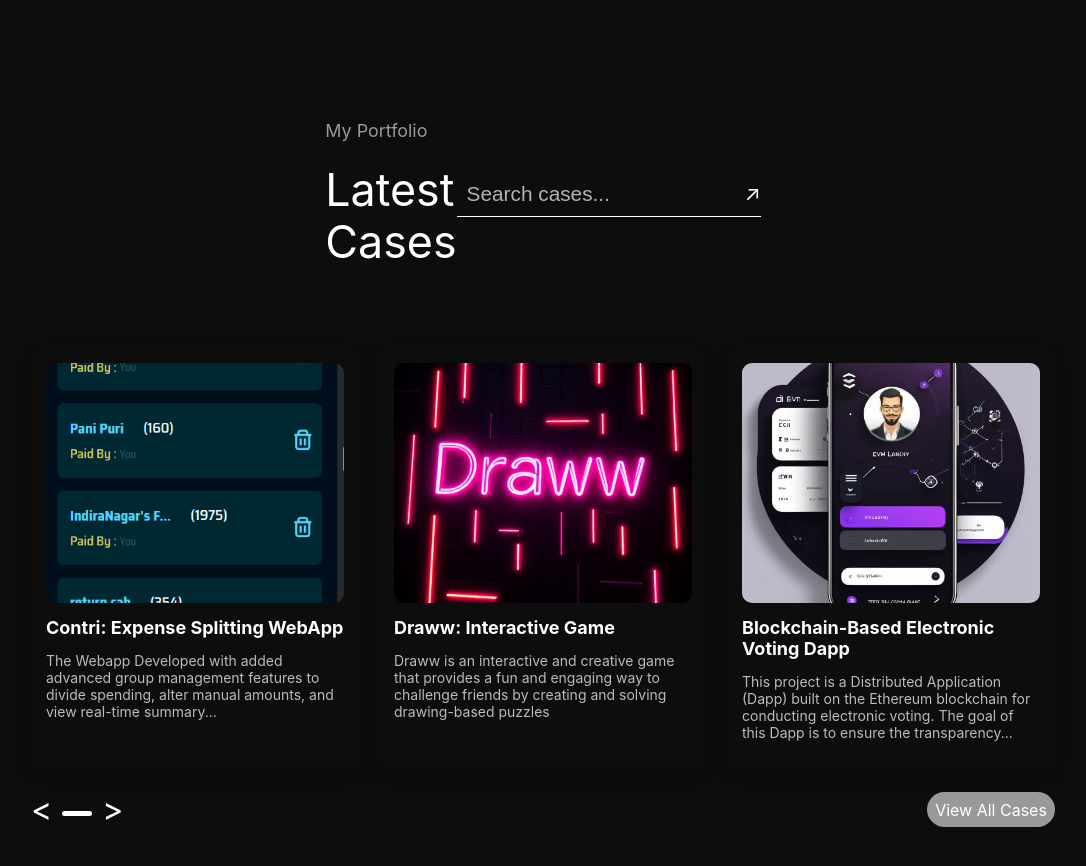
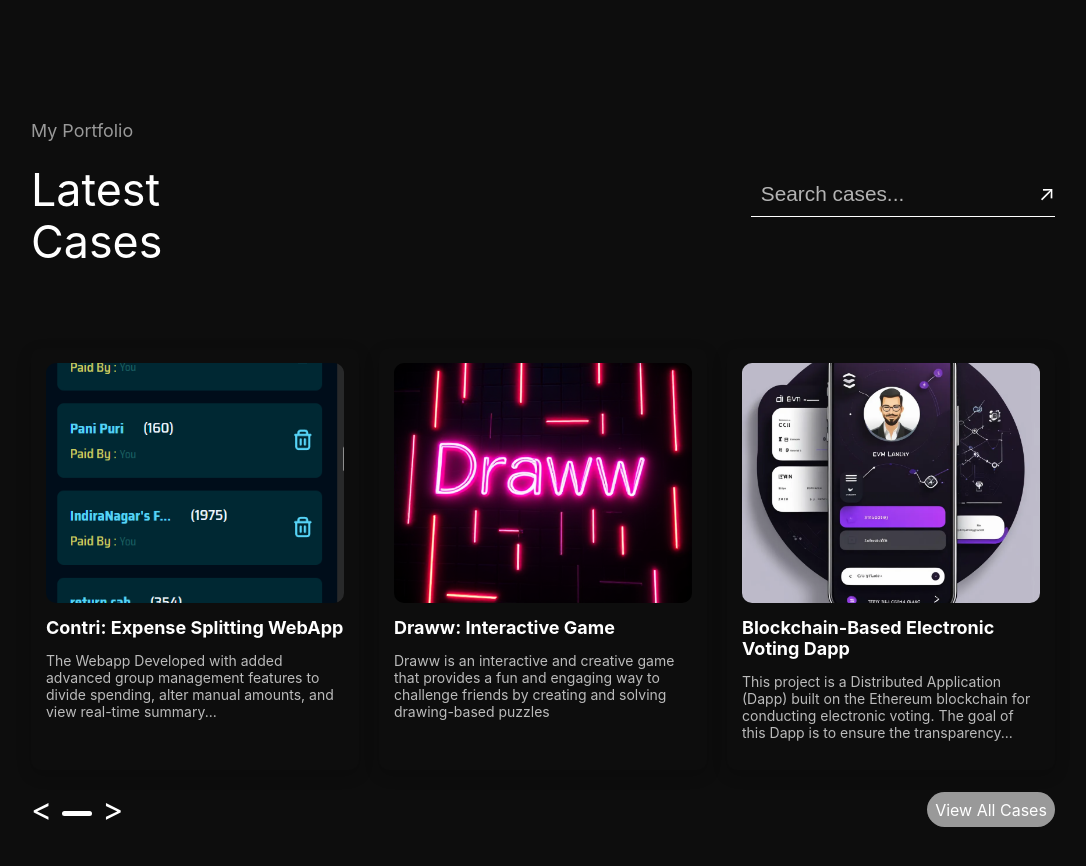
Before and after one commit to AbhirajkarBajpai/Abhirajkar_Portfolio, a React (Create React App) app: page / in a window 1280 px wide. Shown: the part 3440-4306 px from the top of the page, without its empty margins (97-1183 px from the left). Built offline with nearby package versions, Linux system fonts and the light colour scheme.

Commit message:
adjust css with framer using scoped animation

```diff
--- a/src/components/Portfolio/Portfolio.jsx
+++ b/src/components/Portfolio/Portfolio.jsx
@@ -90,44 +90,51 @@ const Portfolio = (props) => {
 
   return (
     <div className="portfolio_contn">
+      <div className="upperSection_pc">
         <motion.div
           initial={{ opacity: 0, y: 30 }}
           whileInView={{ opacity: 1, y: 0 }}
-        viewport={{ once: true, amount: 0.2 }}
-        transition={{ duration: 0.5 }}
+          transition={{ duration: 0.8 }}
+          className="leftPart_pc"
         >
-        <div className="upperSection_pc">
-          <div className="leftPart_pc">
           <span>My Portfolio</span>
           <span>
             Latest
             <br />
             Cases
           </span>
-          </div>
+        </motion.div>
         <div className="rightPart_pc">
-            <div class="search-container">
+          <motion.div
+            initial={{ opacity: 0, x: -30 }}
+            whileInView={{ opacity: 1, x: 0 }}
+            transition={{ duration: 0.7 }}
+            className="search-container"
+          >
             <input
               type="text"
               placeholder="Search cases..."
-                class="search-input"
+              className="search-input"
             />
-              <span class="search-icon">&#x2197;</span>
+            <span className="search-icon">&#x2197;</span>
+          </motion.div>
         </div>
       </div>
-        </div>
-      </motion.div>
+
       <div className="lowerSection_pc">
         {visibleProjects.map((project, index) => (
-          <div
+          <motion.div
+            initial={{ opacity: 0, scale: 0.9 }}
+            whileInView={{ opacity: 1, scale: 1 }}
+            transition={{ duration: 0.8, delay: index * 0.5 }}
+            key={index}
             onClick={() => window.open(project?.link)}
-            key={index}
             className="project-card"
           >
             <img src={project.image} alt={project.title} />
             <h2>{project.title}</h2>
             <p>{project.description}</p>
-          </div>
+          </motion.div>
         ))}
       </div>
 
```
Lines whose indentation alone changed are shown as unchanged.
